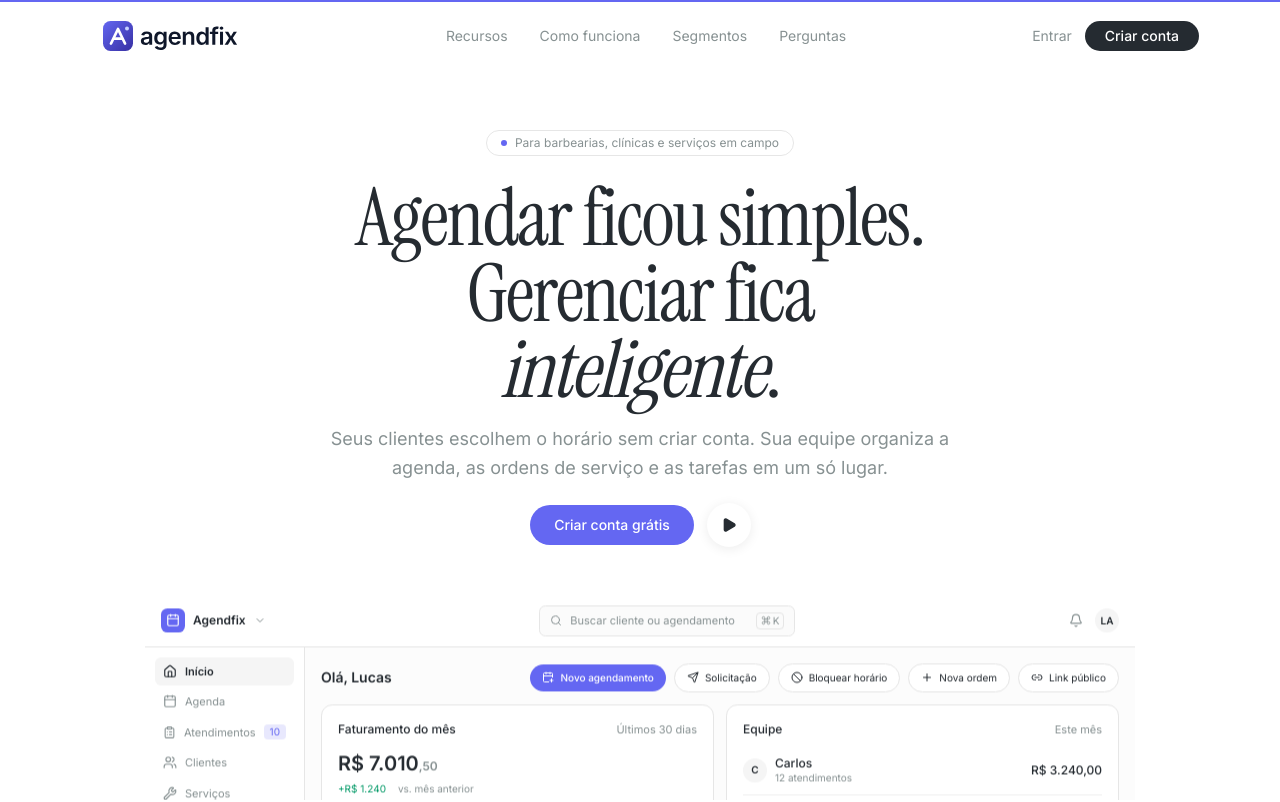
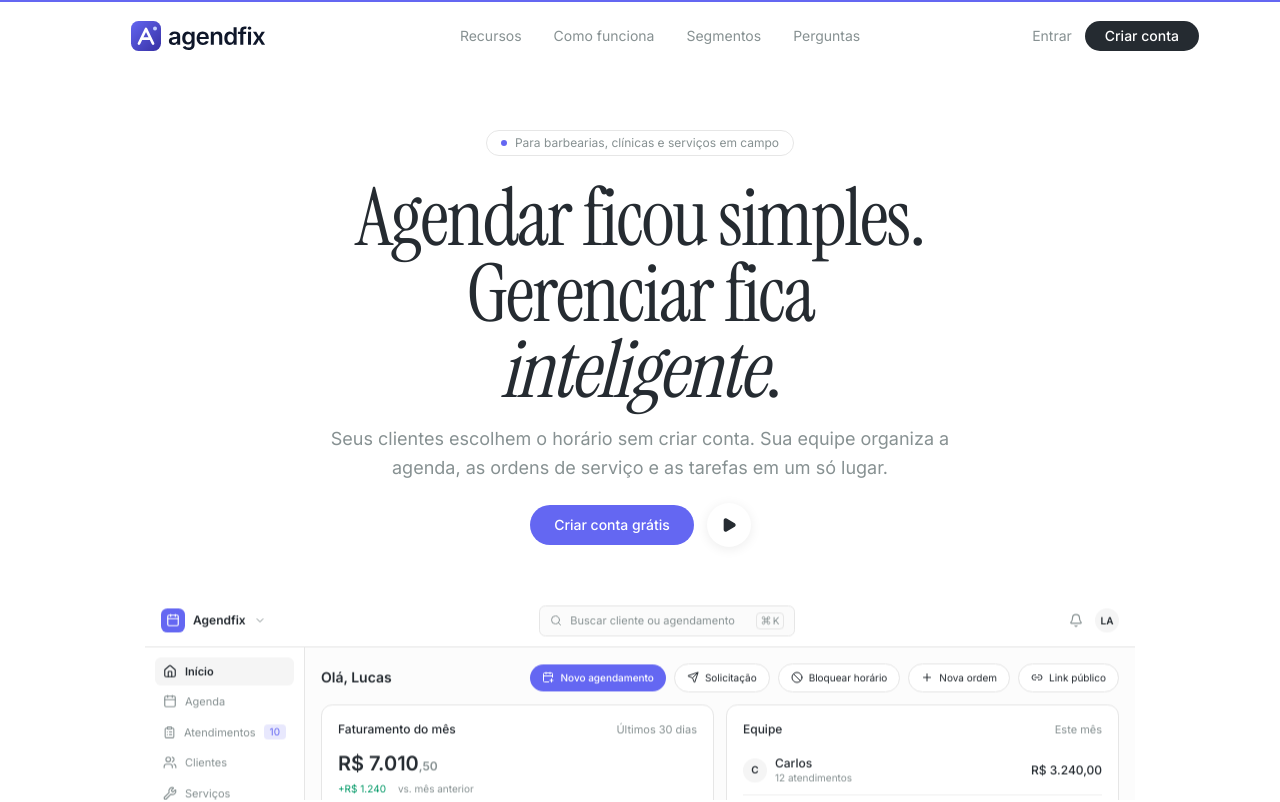
Before and after one commit to uLuc4s/Trabalho-, a Next.js app in the folder web/: page / in a window 1280 px wide. Shown: the top 802 px of the page. Built offline with nearby package versions, Linux system fonts and the light colour scheme.

Commit message:
feat(web): mostra indicador de volta na logo do navbar

```diff
--- a/web/src/components/landing/navbar.tsx
+++ b/web/src/components/landing/navbar.tsx
@@ -1,5 +1,6 @@
 import Image from "next/image";
 import Link from "next/link";
+import { ArrowLeft } from "lucide-react";
 import { buttonVariants } from "@/components/ui/button";
 import { cn } from "@/lib/utils";
 import { ScrollHeader } from "@/components/motion/page-chrome";
@@ -20,8 +21,12 @@ export function Navbar() {
       <Link
         href="/"
         aria-label="Voltar para o início"
-        className="flex items-center rounded-lg transition-transform duration-300 hover:scale-[1.03] focus-visible:outline-none focus-visible:ring-2 focus-visible:ring-ring"
+        className="group flex items-center gap-2 rounded-lg transition-transform duration-300 hover:scale-[1.03] focus-visible:outline-none focus-visible:ring-2 focus-visible:ring-ring"
       >
+        <ArrowLeft
+          className="h-5 w-5 -translate-x-3 text-muted-foreground opacity-0 transition-all duration-300 group-hover:translate-x-0 group-hover:opacity-100"
+          aria-hidden
+        />
         <Image src="/brand/agendfix-principal.svg" alt="" width={180} height={40} priority unoptimized />
       </Link>
 
```
